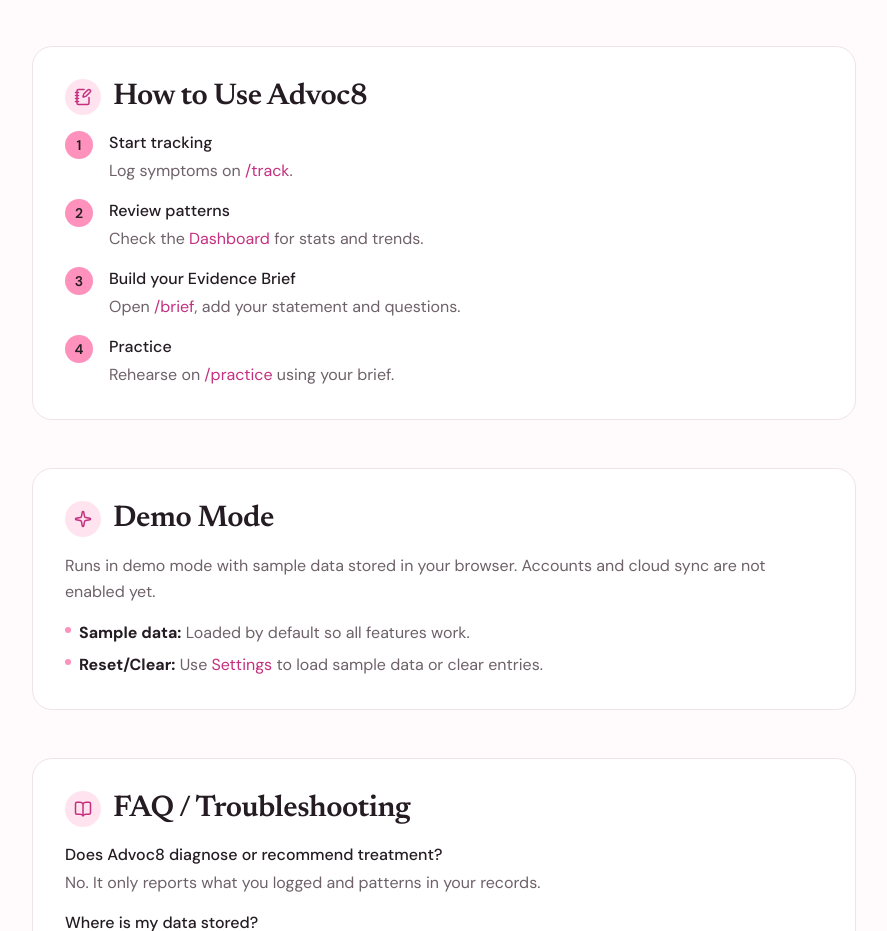
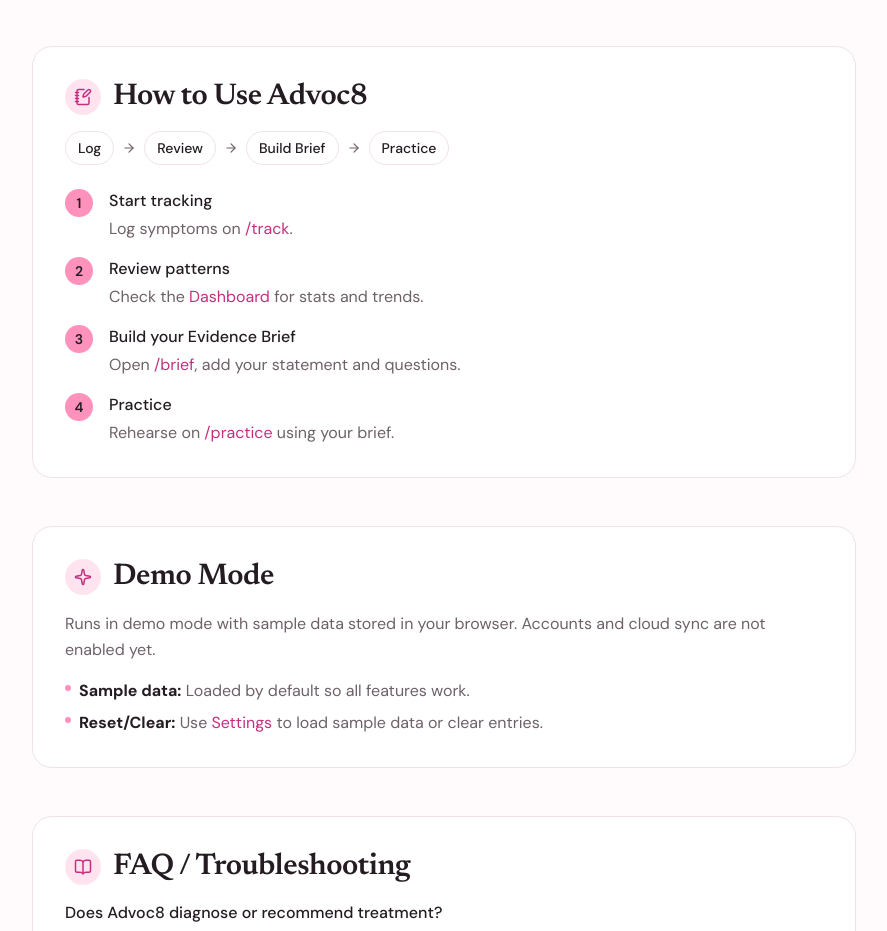
Before and after one commit to uvasishtha/advoc8, a Next.js app: page /docs in a window 1280 px wide. Shown: the part 1320-2251 px from the top of the page, without its empty margins (336-1223 px from the left). Built offline with nearby package versions, Linux system fonts and the light colour scheme.

Commit message:
Embellish docs

```diff
--- a/app/docs/page.jsx
+++ b/app/docs/page.jsx
@@ -123,6 +123,17 @@
                 </span>
                 <h2 className="font-serif text-2xl font-semibold sm:text-3xl">How to Use Advoc8</h2>
               </div>
+              <div className="mb-6 overflow-x-auto">
+                <div className="flex min-w-max items-center gap-2 text-sm">
+                  <div className="rounded-full border border-border bg-surface px-3 py-1.5 font-medium">Log</div>
+                  <ArrowRight size={14} className="text-muted" />
+                  <div className="rounded-full border border-border bg-surface px-3 py-1.5 font-medium">Review</div>
+                  <ArrowRight size={14} className="text-muted" />
+                  <div className="rounded-full border border-border bg-surface px-3 py-1.5 font-medium">Build Brief</div>
+                  <ArrowRight size={14} className="text-muted" />
+                  <div className="rounded-full border border-border bg-surface px-3 py-1.5 font-medium">Practice</div>
+                </div>
+              </div>
               <ol className="space-y-4">
                 <li className="flex gap-4"><span className="flex h-7 w-7 shrink-0 items-center justify-center rounded-full bg-accent text-sm font-semibold">1</span><div><p className="font-medium">Start tracking</p><p className="mt-1 text-muted">Log symptoms on <Link href="/track" className="text-accent-strong hover:underline">/track</Link>.</p></div></li>
                 <li className="flex gap-4"><span className="flex h-7 w-7 shrink-0 items-center justify-center rounded-full bg-accent text-sm font-semibold">2</span><div><p className="font-medium">Review patterns</p><p className="mt-1 text-muted">Check the <Link href="/dashboard" className="text-accent-strong hover:underline">Dashboard</Link> for stats and trends.</p></div></li>
```
